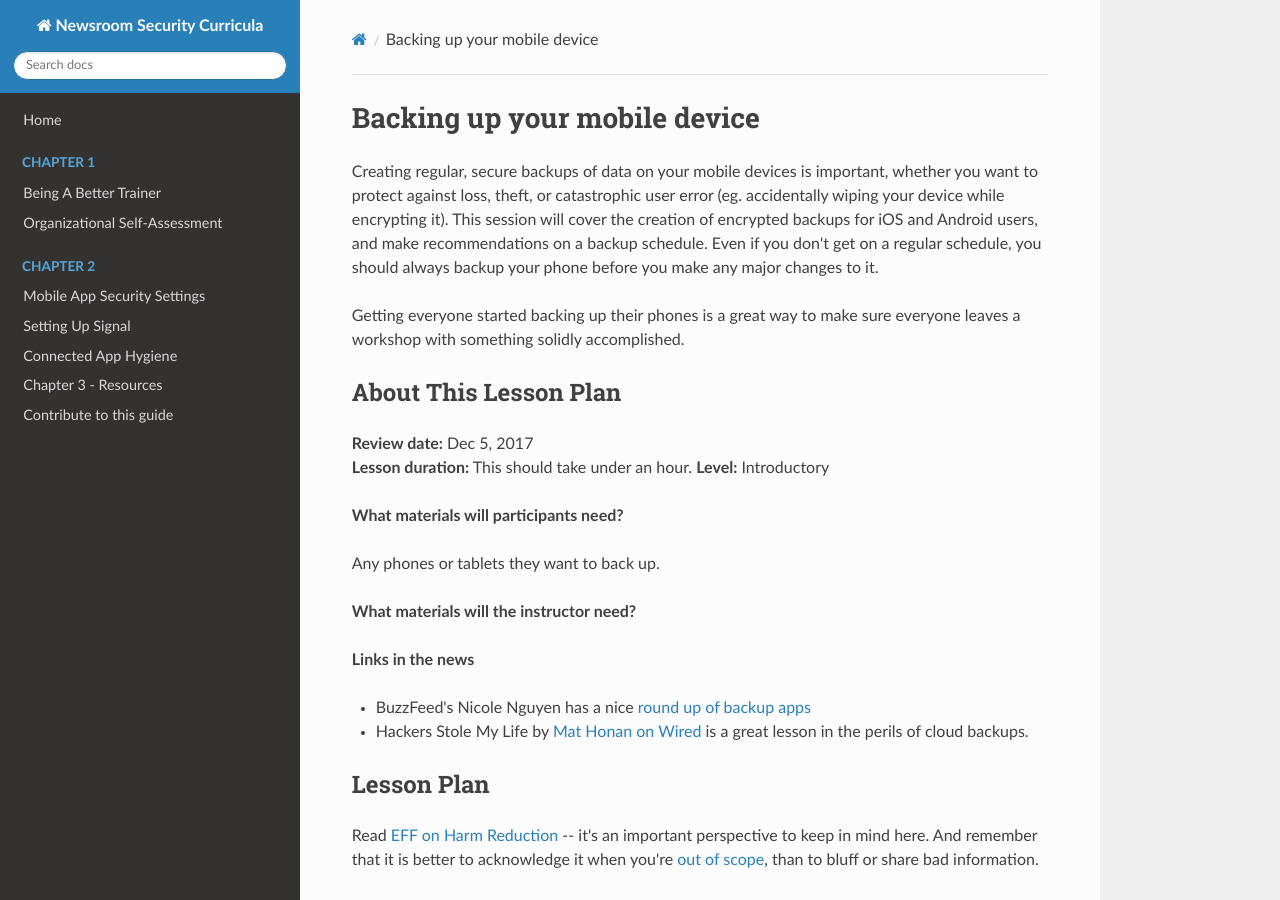
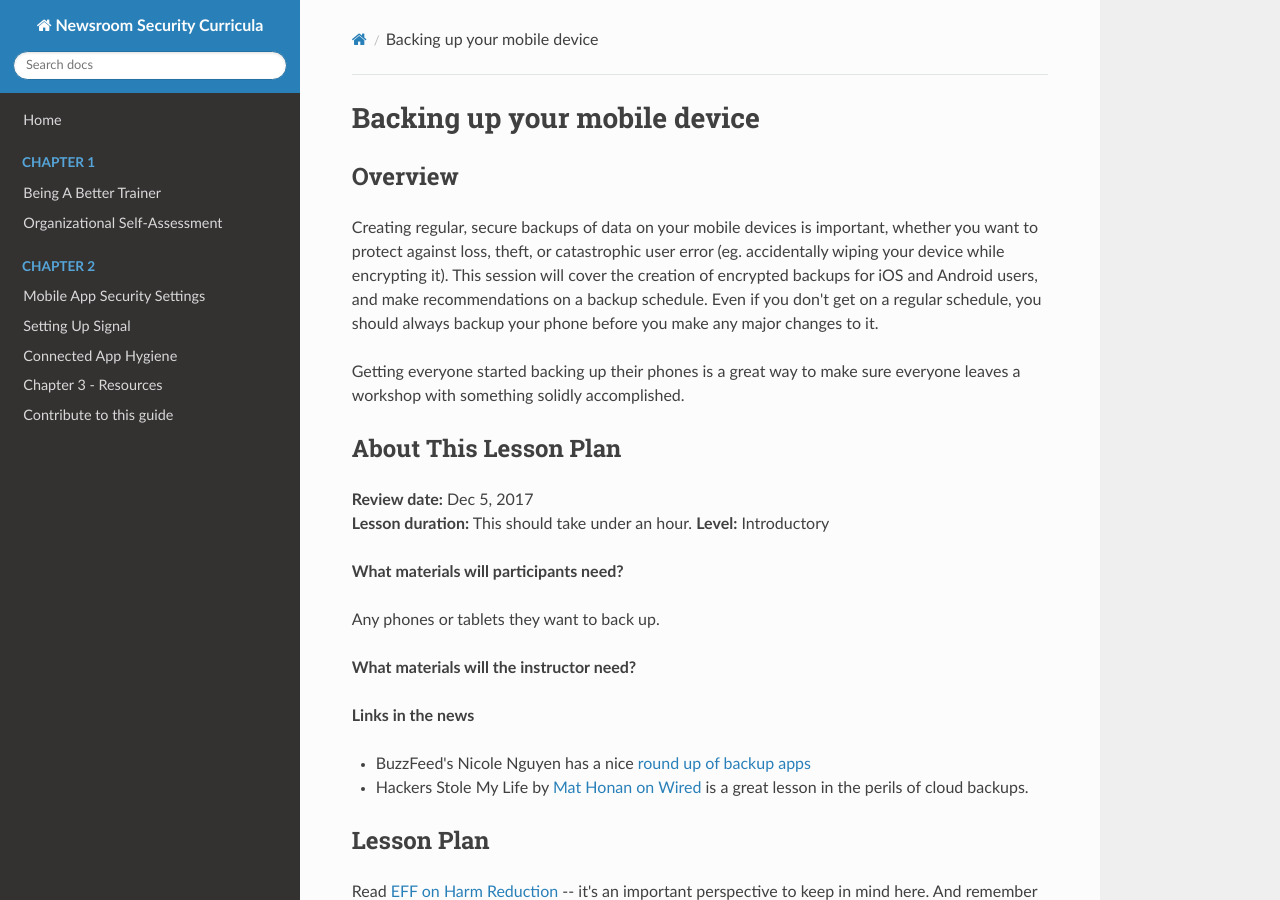
Before and after one commit to OpenNewsLabs/field-guide-security-training-newsroom, an MkDocs documentation site: the page built from docs/Chapter02-02-Mobile-Backups.md, in a window 1280 px wide and 900 px high. Built offline with MkDocs 1.6.1, drawn with Linux system fonts in a browser that asks for light colours; nearby versions of some CDN libraries; old or Windows-style settings are respelled for this version of MkDocs.

Commit message:
Consisent formatting.

```diff
--- a/docs/Chapter02-02-Mobile-Backups.md
+++ b/docs/Chapter02-02-Mobile-Backups.md
@@ -1,6 +1,6 @@
-Backing up your mobile device
-=============================
+# Backing up your mobile device
 
+## Overview
 Creating regular, secure backups of data on your mobile devices is important, whether you want to protect against loss, theft, or catastrophic user error (eg. accidentally wiping your device while encrypting it). This session will cover the creation of encrypted backups for iOS and Android users, and make recommendations on a backup schedule. Even if you don't get on a regular schedule, you should always backup your phone before you make any major changes to it.
 
 Getting everyone started backing up their phones is a great way to make sure everyone leaves a workshop with something solidly accomplished.
```
